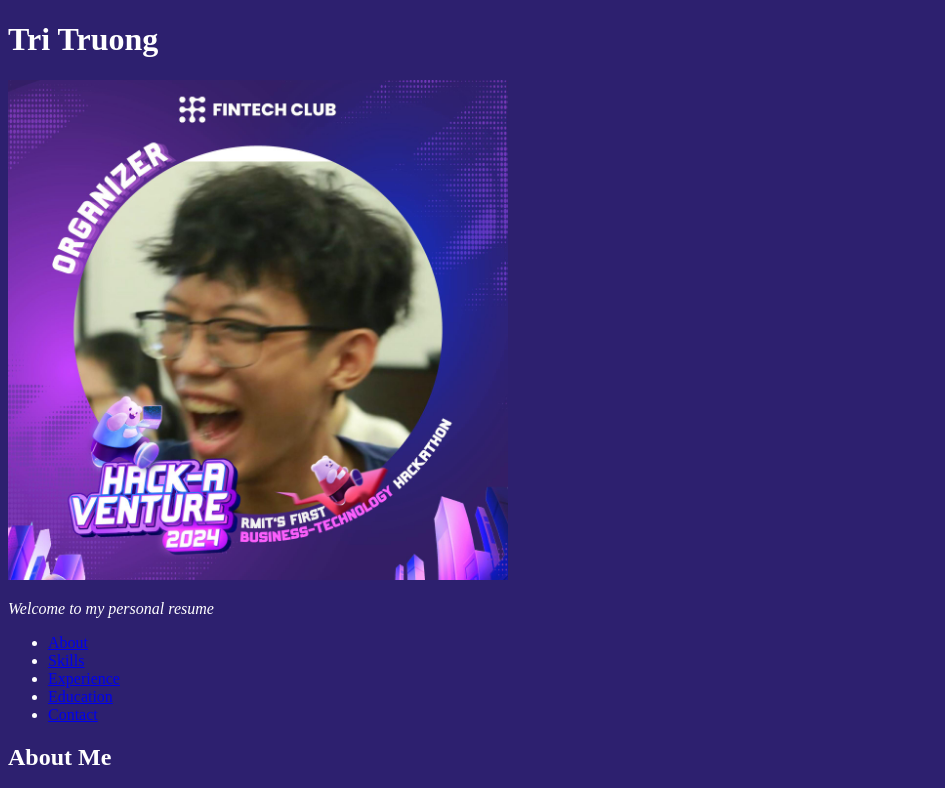
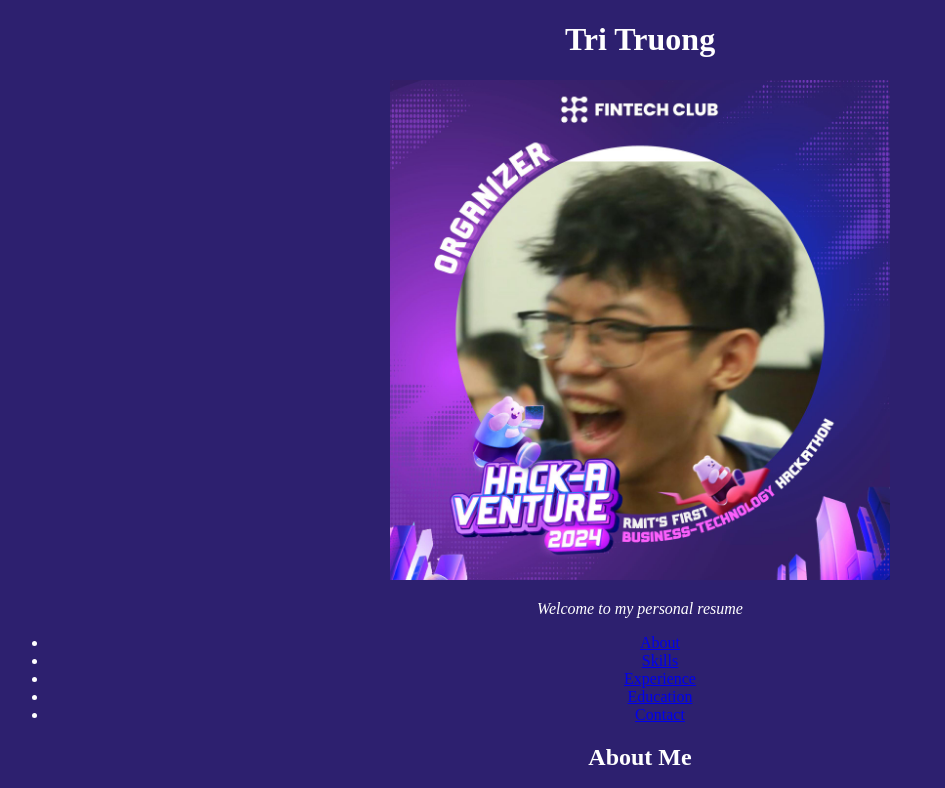
Before and after one commit to tqtri/tqtri.github.io, a plain HTML site: page index.html in a window 1280 px wide. Shown: the top 788 px of the page, without its empty margins (0-945 px from the left). Drawn offline with Linux system fonts and the light colour scheme.

Commit message:
smalll update

```diff
--- a/index.html
+++ b/index.html
@@ -1,5 +1,6 @@
 <!DOCTYPE html>
 <html lang="en">
+<link href = "stylesheet.css" rel = "stylesheet"/>
 
 <head>
   <meta charset="UTF-8">
@@ -12,9 +13,9 @@
   </style>
 </head>
 
-<body style = "background-color:#2D206F; color:white">
+<body style = "background-color:#2D206F; color:white" class = "center">
   <header>
-    <h1><strong>Tri Truong</strong></h1>
+    <h1 class = "center"><strong>Tri Truong</strong></h1>
     <img src="../images/profile.jpg" alt="Tri Truong's Profile Picture" width="500">
     <p><em>Welcome to my personal resume</em></p>
   </header>
--- /dev/null
+++ b/stylesheet.css
@@ -0,0 +1,11 @@
+body {
+    color: white;
+    background-color:#2D206F;
+
+}
+
+.center {
+    text-align: center;
+    align-items: center;
+    justify-content: center;
+}
```
